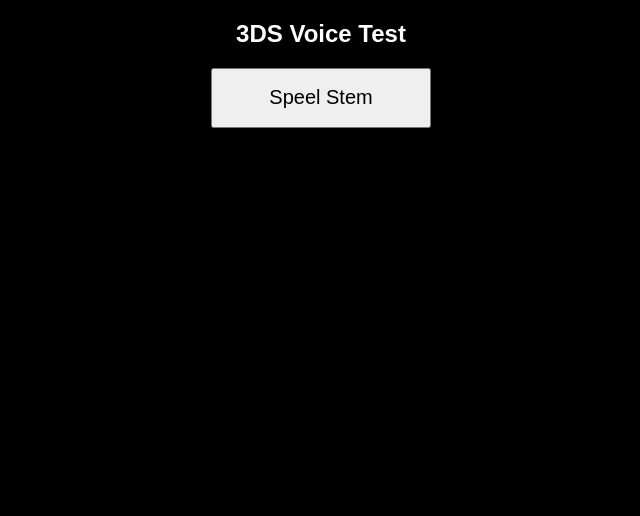
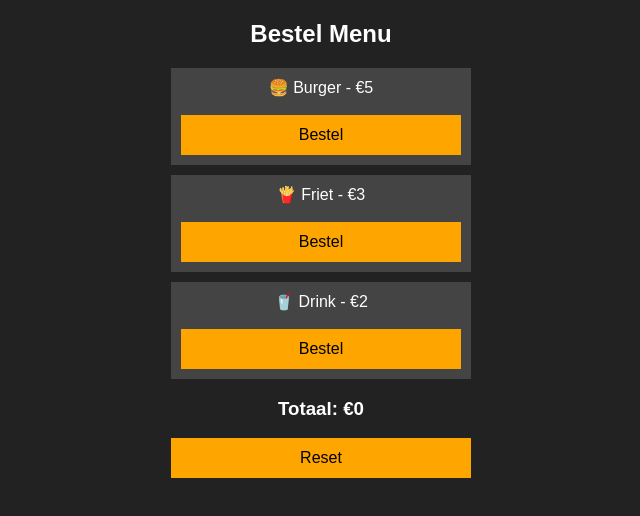
Before and after one commit to Joey226611/3dstestingplace, a plain HTML site: page index.html in a window 1280 px wide. Shown: the whole page, without its empty margins (319-959 px from the left). Drawn offline with Linux system fonts and the light colour scheme.

Commit message:
Update title and layout for restaurant menu

```diff
--- a/index.html
+++ b/index.html
@@ -3,25 +3,78 @@
 <head>
 <meta charset="UTF-8">
 <meta name="viewport" content="width=320">
-<title>3DS Voice</title>
+<title>3DS Restaurant</title>
+
+<style>
+body {
+    background-color: #222;
+    color: white;
+    font-family: Arial;
+    text-align: center;
+}
+
+.container {
+    width: 300px;
+    margin: 0 auto;
+}
+
+.item {
+    background-color: #444;
+    margin: 10px 0;
+    padding: 10px;
+}
+
+button {
+    width: 100%;
+    height: 40px;
+    font-size: 16px;
+    background-color: orange;
+    border: none;
+}
+</style>
 </head>
 
-<body style="background:#000;color:white;text-align:center;font-family:Arial;">
+<body>
 
-<h2>3DS Voice Test</h2>
+<div class="container">
 
-<button onclick="playVoice()" style="width:220px;height:60px;font-size:20px;">
-Speel Stem
-</button>
+<h2>Bestel Menu</h2>
 
-<br><br>
+<div class="item">
+    🍔 Burger - €5
+    <br><br>
+    <button onclick="addItem('Burger', 5)">Bestel</button>
+</div>
 
-<audio id="voice" src="voice.mp3"></audio>
+<div class="item">
+    🍟 Friet - €3
+    <br><br>
+    <button onclick="addItem('Friet', 3)">Bestel</button>
+</div>
+
+<div class="item">
+    🥤 Drink - €2
+    <br><br>
+    <button onclick="addItem('Drink', 2)">Bestel</button>
+</div>
+
+<h3>Totaal: €<span id="total">0</span></h3>
+
+<button onclick="resetOrder()">Reset</button>
+
+</div>
 
 <script>
-function playVoice() {
-    var audio = document.getElementById("voice");
-    audio.play();
+var total = 0;
+
+function addItem(name, price) {
+    total = total + price;
+    document.getElementById("total").innerHTML = total;
+}
+
+function resetOrder() {
+    total = 0;
+    document.getElementById("total").innerHTML = total;
 }
 </script>
 
```
